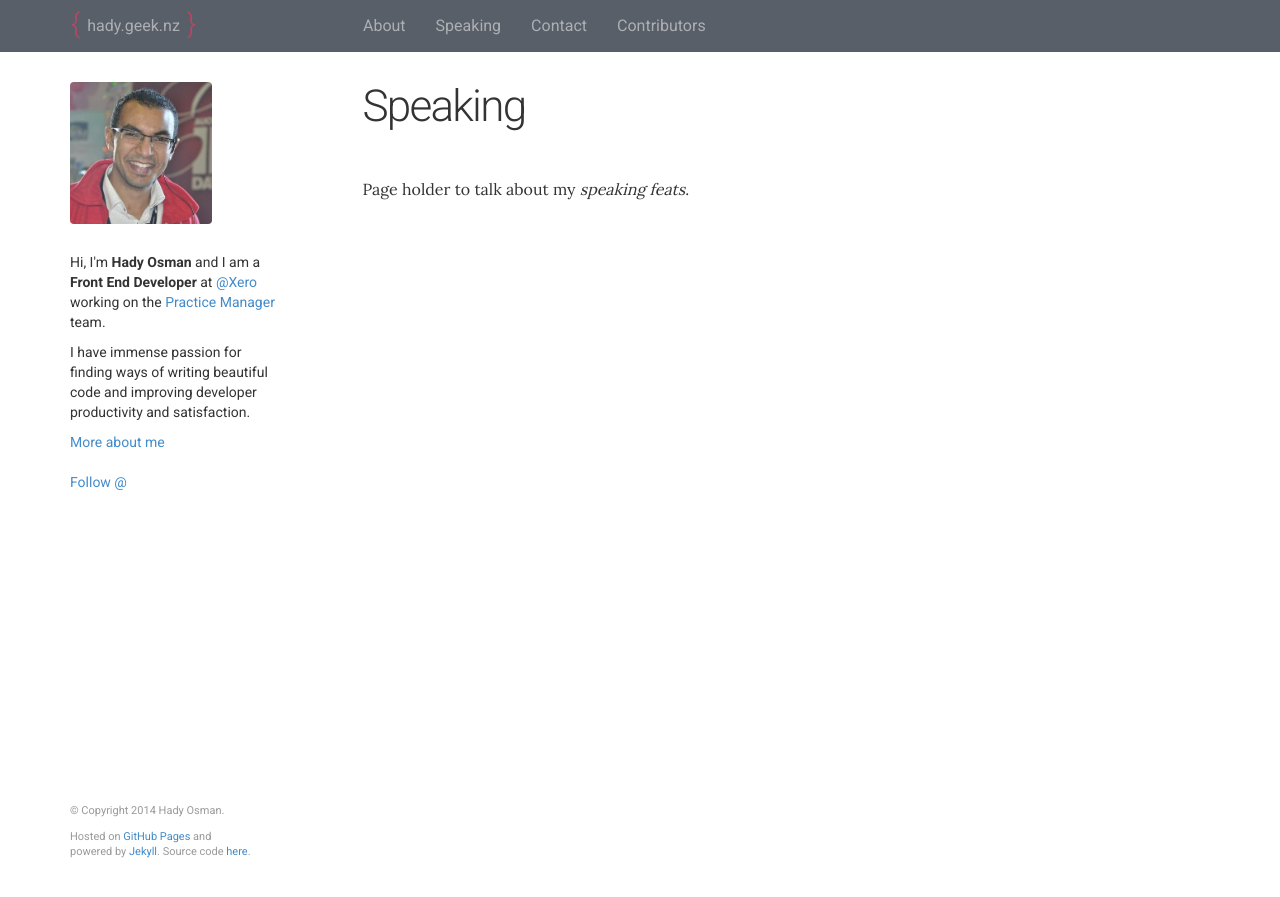
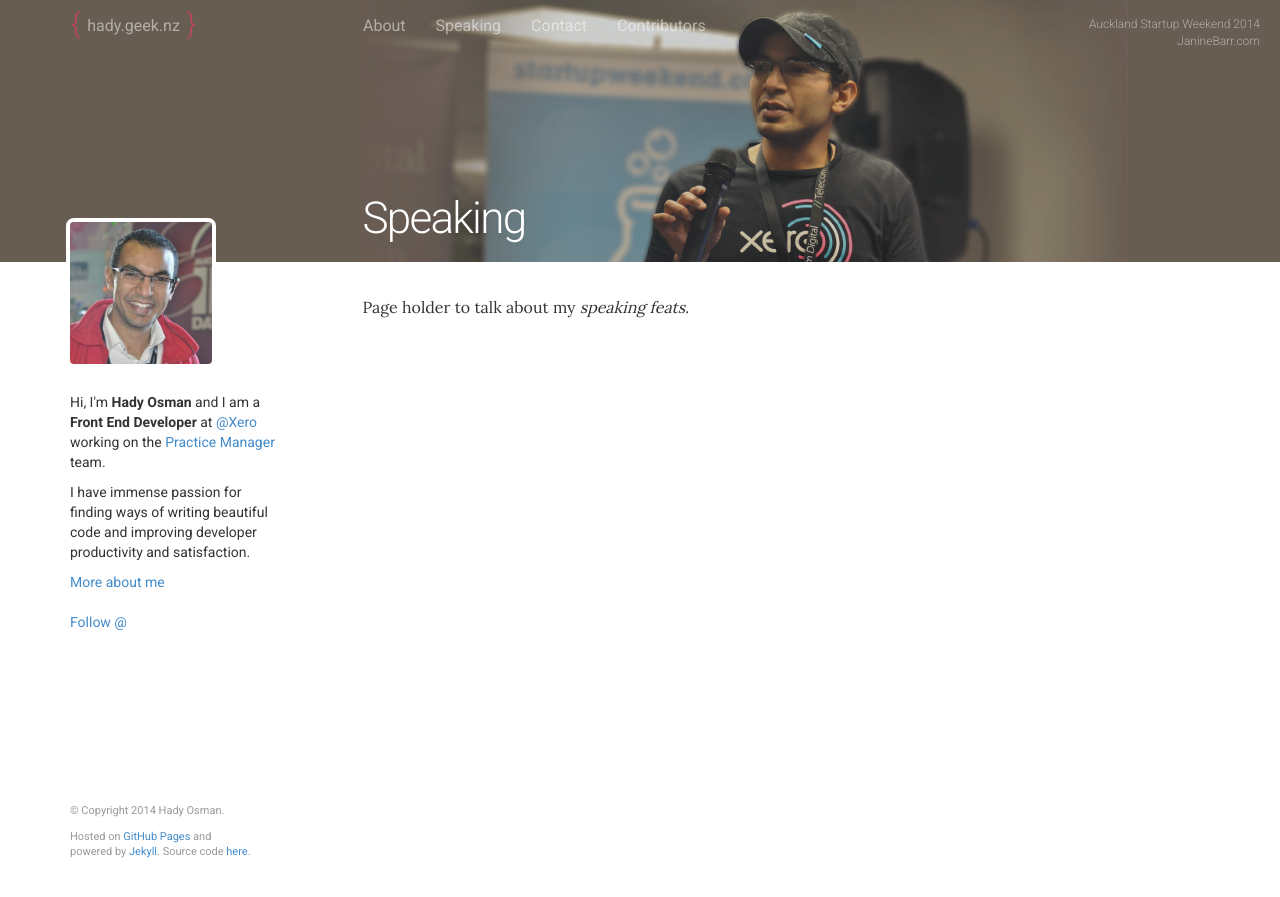
Before and after one commit to hadynz/hadynz.github.io, a Jekyll site: the page built from speaking.md, in a window 1280 px wide. Shown: the top 897 px of the page. Built offline with Jekyll 4.4.1, drawn with Linux system fonts in a browser that asks for light colours; comment, search, counter and statistics services are not loaded.

Commit message:
Add new speaking cover image

```diff
--- a/speaking.md
+++ b/speaking.md
@@ -3,6 +3,11 @@ layout: page
 permalink: /speaking/
 title: "Speaking"
 comments: false
+image:
+  feature: covers/speaking-asw2014.JPG
+  bg_style: 'background-size: auto 120%; background-position: 70% -12px; background-color: #7b6957; background-repeat: no-repeat;'
+  mask_style: 'opacity: 0.25;'
+  credit: Auckland Startup Weekend 2014<br/>JanineBarr.com
 ---
 
 Page holder to talk about my *speaking feats*.
```
Also changed, not shown: assets/images/covers/speaking-asw2014.JPG (added).
